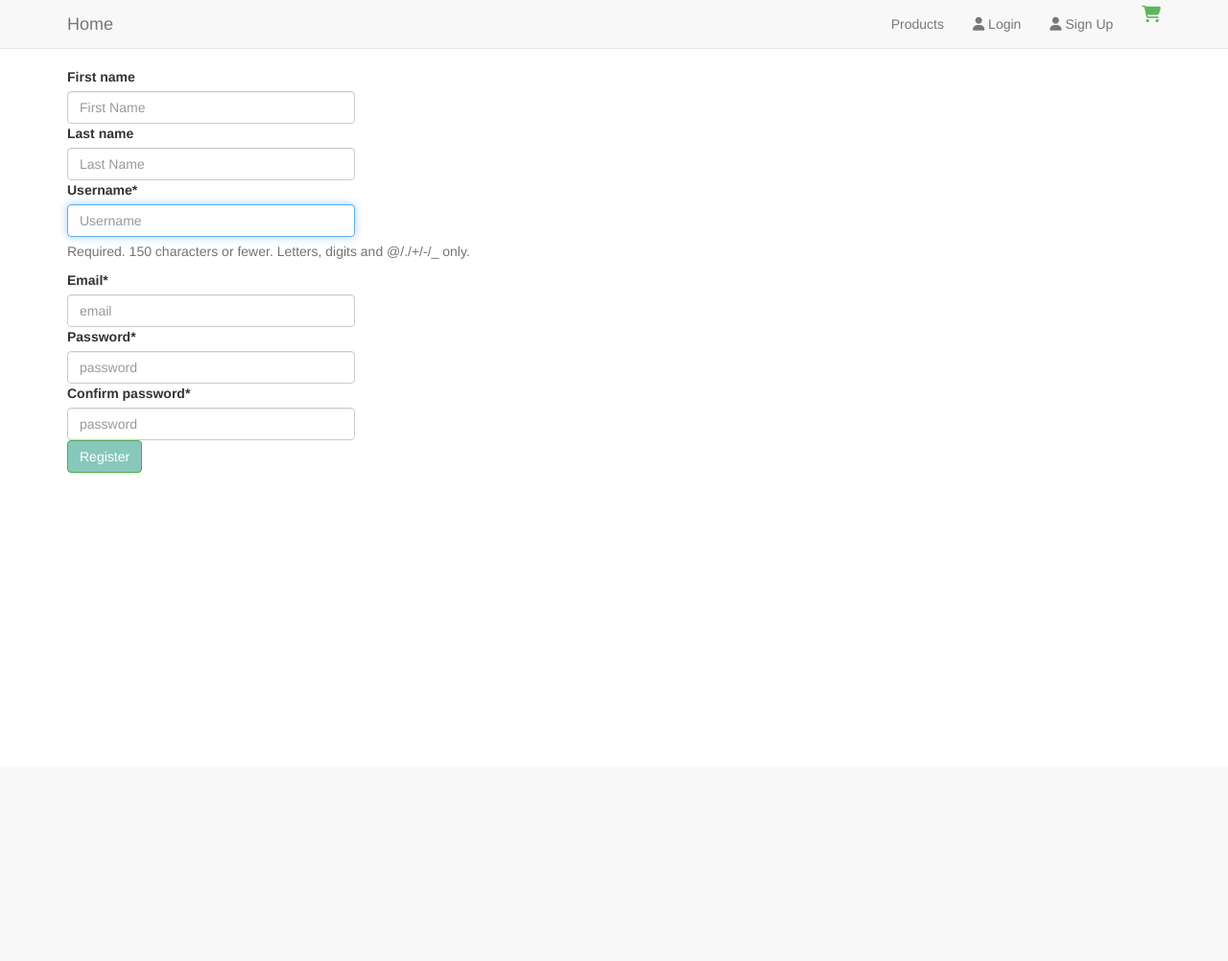
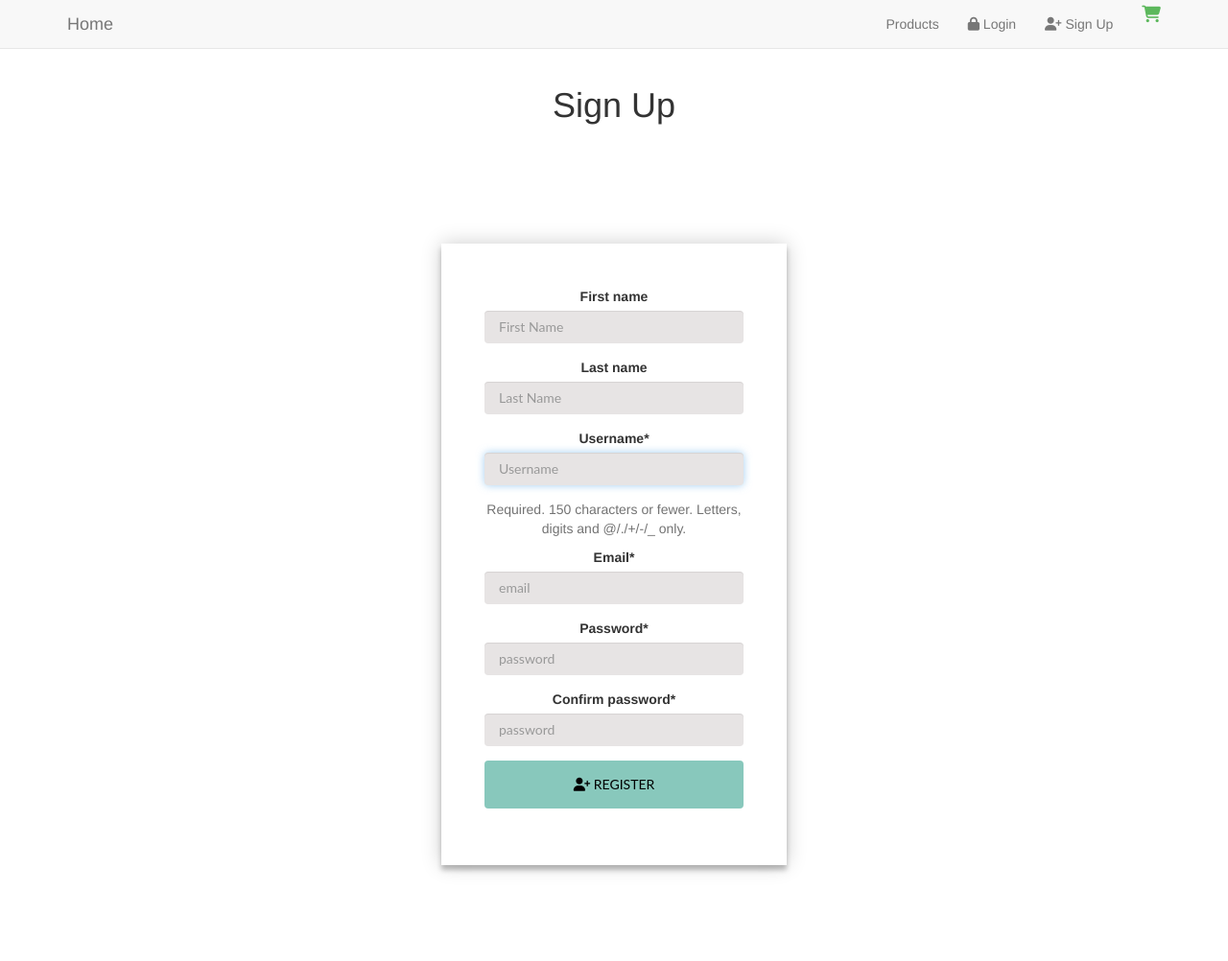
Before and after one commit to derekmcauley7/phorest-products-store-django, a Django app: page /signup in a window 1280 px wide. Shown: the whole page at 96% size. Before the commit the page ends 493 px from the top, so only its background shows below. Run offline with Django 4.2, Linux system fonts and the light colour scheme; some libraries are stand-ins or nearby versions.

Commit message:
Updating login and register screens

```diff
--- a/phorestapi/phorestapi.py
+++ b/phorestapi/phorestapi.py
@@ -6,8 +6,7 @@ import json
 class PhorestApi():
 
     def get_products():
-        res = requests.get(API_ENDPOINT + 'product',
-        auth=HTTPBasicAuth(API_USERNAME, API_PASSWORD))
+        res = requests.get(API_ENDPOINT + 'product', auth=HTTPBasicAuth(API_USERNAME, API_PASSWORD))
         return res.json().get('_embedded').get('products')
 
     def create_purchase(order):
--- a/product/views.py
+++ b/product/views.py
@@ -12,5 +12,5 @@ def all_products(request):
 
 def create_products(productJson):
   for product in productJson:
-        newProduct = Product.objects.create(name = product["name"], price = product["price"], product_id=product["product_id"], image="https://st.depositphotos.com/1987177/3470/v/450/depositphotos_34700099-stock-illustration-no-photo-available-or-missing.jpg", quantity_in_stock = product["quantity_in_stock"])
+        newProduct = Product.objects.create(name = product["name"], price = product["price"], product_id=product["productId"], image="https://st.depositphotos.com/1987177/3470/v/450/depositphotos_34700099-stock-illustration-no-photo-available-or-missing.jpg", quantity_in_stock = product["quantityInStock"])
         newProduct.save()
--- a/static/css/style.css
+++ b/static/css/style.css
@@ -26,3 +26,46 @@ body { padding-top: 70px; }
     position: relative;
     z-index: 10;
 }
+
+.user-form {
+    width: 500px;
+    padding: 10% 0 0;
+    margin: auto;
+}
+.form {
+      position: relative;
+      z-index: 1;
+      background: #FFFFFF;
+      max-width: 360px;
+      margin: 0 auto 100px;
+      padding: 45px;
+      text-align: center;
+      box-shadow: 0 0 20px 0 rgba(0, 0, 0, 0.2), 0 5px 5px 0 rgba(0, 0, 0, 0.24);
+}
+
+.form input {
+      font-family: "Lato", sans-serif;
+      outline: 0;
+      background: #e7e4e4;
+      width: 100%;
+      border: 0;
+      margin: 0 0 15px;
+      padding: 15px;
+      box-sizing: border-box;
+      font-size: 14px;
+}
+
+.form button {
+      font-family: "Lato", sans-serif;
+      text-transform: uppercase;
+      outline: 0;
+      background: #88c8bc !important;
+      color: #000;
+      width: 100%;
+      border: 0;
+      padding: 15px;
+      font-size: 14px;
+      -webkit-transition: all 0.3 ease;
+      transition: all 0.3 ease;
+      cursor: pointer;
+}
--- a/static/templates/base.html
+++ b/static/templates/base.html
@@ -34,14 +34,14 @@
               </li>
               {% if user.is_authenticated %}
               <li>
-                <a href="{% url 'logout' %}"><i class="fa fa-user"></i> logout</a>
+                <a href="{% url 'logout' %}"><i class="fa fa-lock"></i> logout</a>
               </li>
             {% else %}
               <li>
-                <a href="{% url 'login' %}"><i class="fa fa-user"></i> Login</a>
+                <a href="{% url 'login' %}"><i class="fa fa-lock"></i> Login</a>
               </li>
               <li>
-                <a href="{% url 'signup' %}"><i class="fa fa-user"></i> Sign Up</a>
+                <a href="{% url 'signup' %}"><i class="fa fa fa-user-plus"></i> Sign Up</a>
               </li>
              {% endif %}
 
--- a/userprofile/templates/profile/register.html
+++ b/userprofile/templates/profile/register.html
@@ -2,9 +2,14 @@
 {% block content %}
 
 {% load crispy_forms_tags %}
-<form method="POST" class="form-group" style="text-align: left; margin : 0 auto; width: 600 px;">
-    {% csrf_token %}
-    {{ form|crispy }}
-    <button type="submit" class="btn btn-success">Register</button>
-</form>
+<h1>Sign Up</h1>
+<div class="user-form">
+    <div class="form">
+    <form method="POST" >
+        {% csrf_token %}
+        {{ form|crispy }}
+        <button type="submit" class="btn btn-success"><i class="fa fa-user-plus"></i> Register</button>
+    </form>
+    </div>
+</div>
 {% endblock %}
--- a/userprofile/views.py
+++ b/userprofile/views.py
@@ -1,8 +1,5 @@
 from django.shortcuts import render, redirect
-from django.views.generic import TemplateView
 from django.contrib.auth.views import LoginView, LogoutView
-from django.views.generic.edit import CreateView
-from django.contrib.auth.forms import UserCreationForm
 from django.contrib.auth.models import User
 from django.contrib.auth.decorators import login_required
 from django.db import transaction
```
Also changed, not shown: userprofile/templates/profile/login.html (+12 -4 lines).
